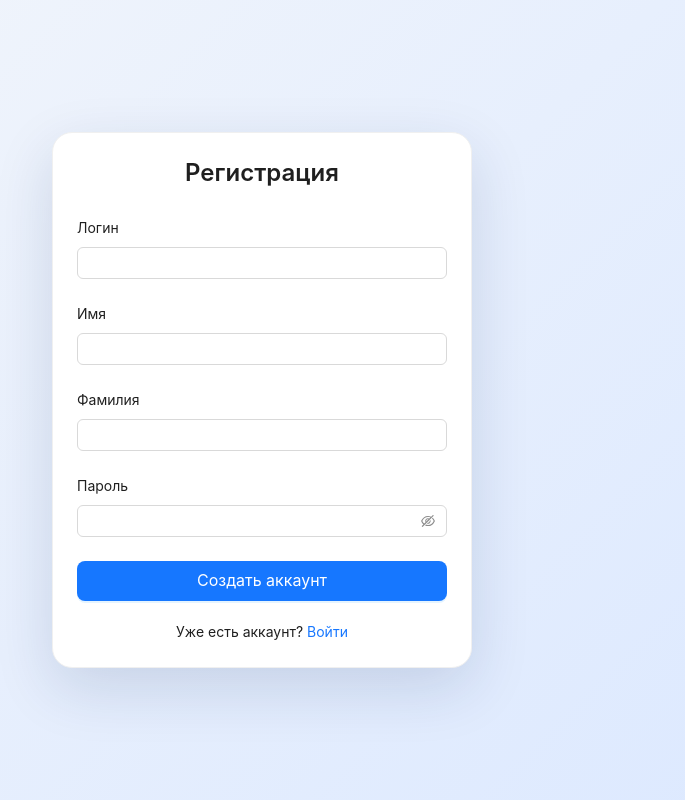
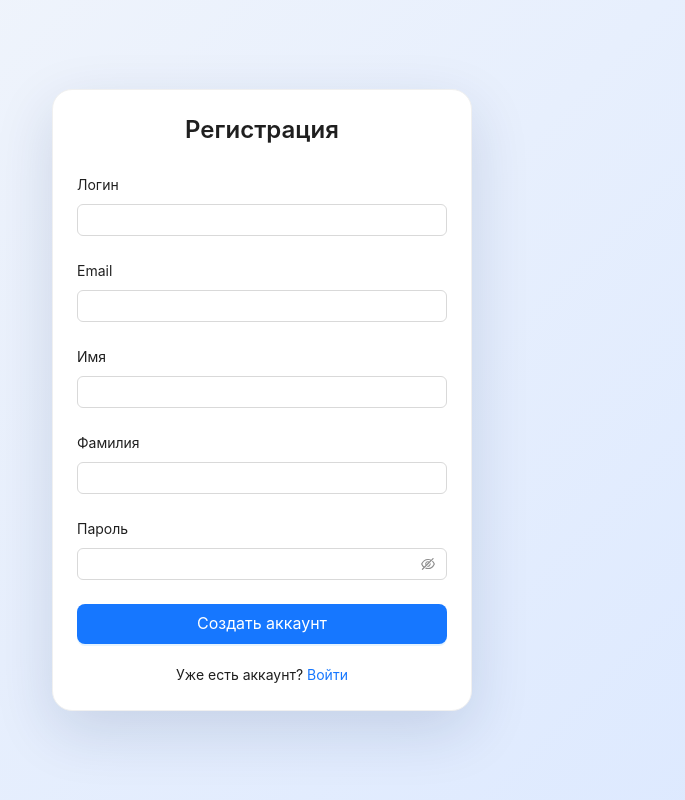
Before and after one commit to Vurvaa/formatkoda-2026-polybank, a React (Vite) app in the folder webapp/: page /register in a window 1280 px wide. Shown: the whole page, without its empty margins (378-1063 px from the left). Built offline with nearby package versions, Linux system fonts and the light colour scheme; no server answers.

Commit message:
add frontend support

```diff
--- a/webapp/src/hooks/useAuth.tsx
+++ b/webapp/src/hooks/useAuth.tsx
@@ -16,6 +16,7 @@ import { extractLoginFromToken } from '../utils/jwt.ts';
 interface AuthContextValue {
   token: string | null;
   login_: string | null;
+  email: string | null;
   roles: string[];
   name: string | null;
   lastName: string | null;
@@ -34,6 +35,7 @@ export function AuthProvider({ children }: Readonly<PropsWithChildren>) {
   const [roles, setRoles] = useState<string[]>([]);
   const [name, setName] = useState<string | null>(null);
   const [lastName, setLastName] = useState<string | null>(null);
+  const [email, setEmail] = useState<string | null>(null);
   const login_ = useMemo(() => (token ? extractLoginFromToken(token) : null), [token]);
 
   useEffect(() => {
@@ -51,6 +53,7 @@ export function AuthProvider({ children }: Readonly<PropsWithChildren>) {
       .then((info) => {
         if (!cancelled) {
           setRoles(info.roles);
+          setEmail(info.email);
           setName(info.name);
           setLastName(info.lastName);
         }
@@ -58,6 +61,7 @@ export function AuthProvider({ children }: Readonly<PropsWithChildren>) {
       .catch(() => {
         if (!cancelled) {
           setRoles([]);
+          setEmail(null);
           setName(null);
           setLastName(null);
         }
@@ -92,6 +96,7 @@ export function AuthProvider({ children }: Readonly<PropsWithChildren>) {
     () => ({
       token,
       login_,
+      email,
       roles,
       name,
       lastName,
@@ -102,7 +107,7 @@ export function AuthProvider({ children }: Readonly<PropsWithChildren>) {
       register,
       logout
     }),
-    [login, login_, logout, register, roles, name, lastName, token]
+    [login, login_, email, logout, register, roles, name, lastName, token]
   );
 
   return <AuthContext.Provider value={value}>{children}</AuthContext.Provider>;
--- a/webapp/src/models/auth.ts
+++ b/webapp/src/models/auth.ts
@@ -9,6 +9,7 @@ export interface LoginRequestDto {
 
 export interface UserRegistrationDto {
   login: string;
+  email: string;
   name: string;
   lastName: string;
   password: string;
--- a/webapp/src/models/user.ts
+++ b/webapp/src/models/user.ts
@@ -6,6 +6,7 @@ export interface UserLoginRef {
 
 export interface UserDetailsResponseDto {
   login: UserLoginRef;
+  email: string;
   name: string;
   lastName: string;
   roles: string[];
--- a/webapp/src/pages/ProfilePage.tsx
+++ b/webapp/src/pages/ProfilePage.tsx
@@ -2,7 +2,7 @@ import { Card, Descriptions, Space, Tag, Typography } from 'antd';
 import { useAuth } from '../hooks/useAuth.tsx';
 
 export function ProfilePage() {
-  const { login_, name, lastName, roles } = useAuth();
+  const { login_, email, name, lastName, roles } = useAuth();
 
   return (
     <Space direction="vertical" size="large" className="page-stack">
@@ -13,6 +13,11 @@ export function ProfilePage() {
       <Card>
         <Descriptions column={1} bordered>
           <Descriptions.Item label="Логин">{login_}</Descriptions.Item>
+            {email && (
+                <Descriptions.Item label="Email">
+                    {email}
+                </Descriptions.Item>
+            )}
           <Descriptions.Item label="Имя">{name}</Descriptions.Item>
           <Descriptions.Item label="Фамилия">{lastName}</Descriptions.Item>
           <Descriptions.Item label="Роль">
--- a/webapp/src/pages/RegisterPage.tsx
+++ b/webapp/src/pages/RegisterPage.tsx
@@ -32,6 +32,10 @@ export function RegisterPage() {
         <Form layout="vertical" onFinish={handleSubmit} requiredMark={false}>
           <Form.Item name="login" label="Логин" rules={[{ required: true, message: 'Введите логин' }]}>
             <Input autoComplete="username" />
+          </Form.Item>
+
+          <Form.Item name="email" label="Email" rules={[{ required: true, message: 'Введите email' }]}>
+            <Input autoComplete="email" />
           </Form.Item>
 
           <Form.Item name="name" label="Имя" rules={[{ required: true, message: 'Введите имя' }]}>
--- a/webapp/src/pages/UserDetailsPage.tsx
+++ b/webapp/src/pages/UserDetailsPage.tsx
@@ -298,6 +298,7 @@ export function UserDetailsPage() {
           <>
             <Descriptions column={1} bordered>
               <Descriptions.Item label="Логин">{user.login.value}</Descriptions.Item>
+              <Descriptions.Item label="Email">{user.email.value}</Descriptions.Item>
               <Descriptions.Item label="Имя">{user.name}</Descriptions.Item>
               <Descriptions.Item label="Фамилия">{user.lastName}</Descriptions.Item>
               <Descriptions.Item label="Роли">
--- a/webapp/src/pages/UsersPage.tsx
+++ b/webapp/src/pages/UsersPage.tsx
@@ -81,6 +81,7 @@ export function UsersPage() {
       key: 'login',
       render: (_, record) => <Link to={`/users/${record.login.value}`}>{record.login.value}</Link>
     },
+    { title: 'Email', dataIndex: 'email' },
     { title: 'Имя', dataIndex: 'name' },
     { title: 'Фамилия', dataIndex: 'lastName' },
     {
```
Also changed, not shown: 2 other files (tests, documents, lock files or other folders).
